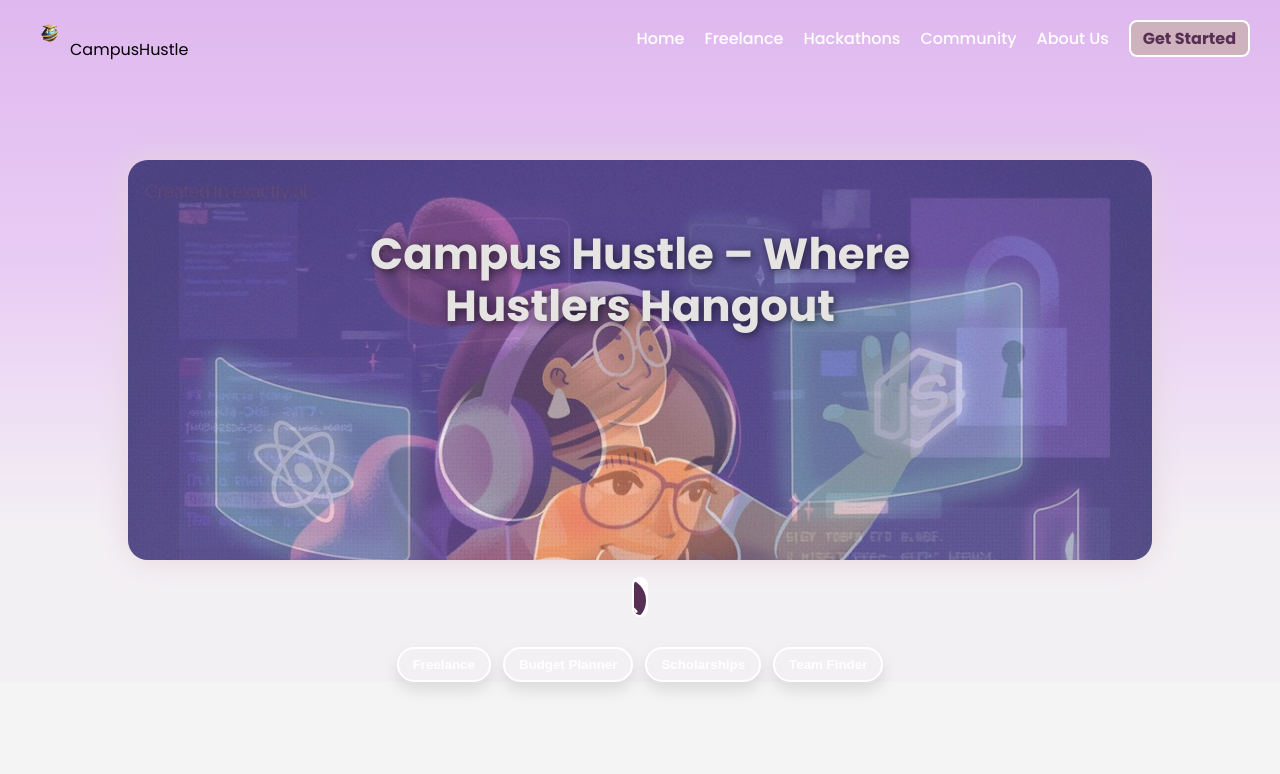
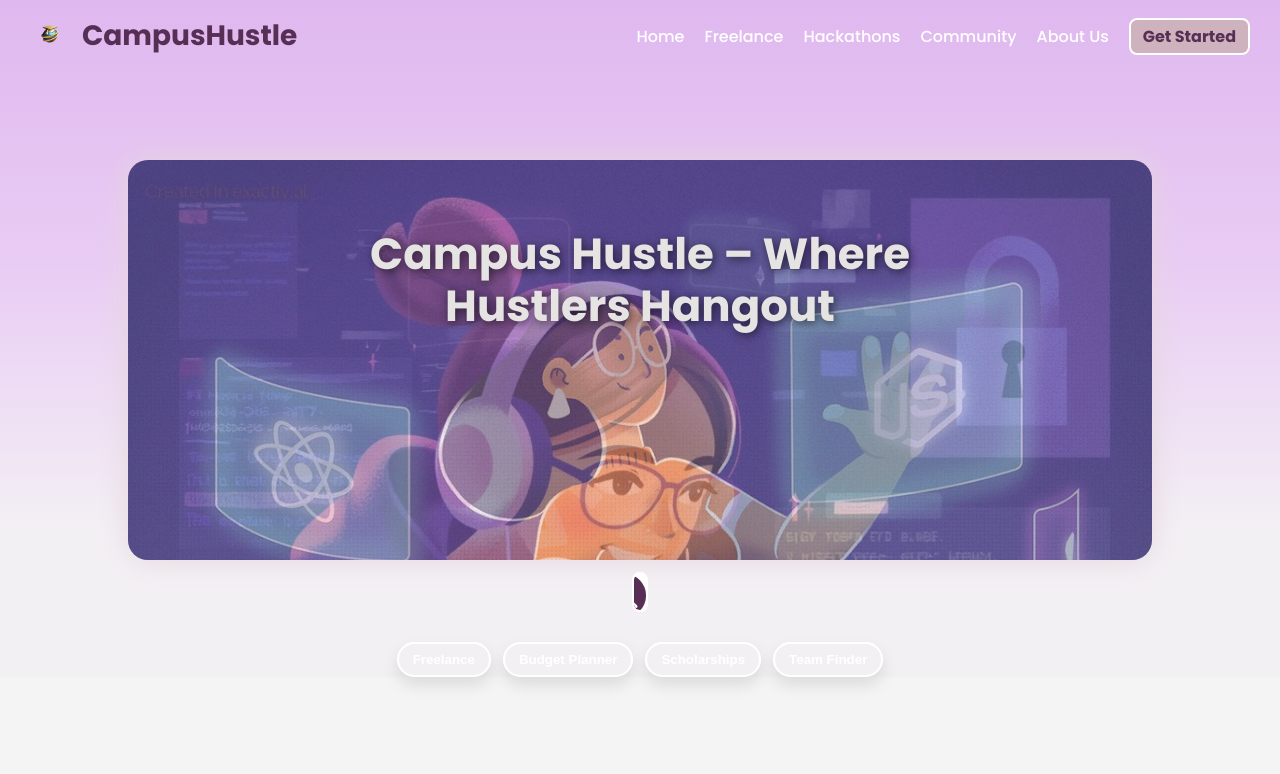
Before and after one commit to AnshulAlgoS/campushustleOG, a React (Create React App) app: page / in a window 1280 px wide. Shown: the top 774 px of the page. Built offline with nearby package versions, Linux system fonts and the light colour scheme; no server answers.

Commit message:
Update HomePage.css

```diff
--- a/src/views/HomePage.css
+++ b/src/views/HomePage.css
@@ -24,8 +24,22 @@ html {
 }
 
 .strip-logo {
-  height: 50px;
+  height: 70px;
+  width: auto;
 }
+.logo-combo {
+  display: flex;
+  align-items: center;
+  gap: 12px;
+}
+
+.logo-text {
+  font-size: 28px;
+  font-weight: 700;
+  color: #572E54;
+  font-family: 'Poppins', sans-serif;
+}
+
 
 .navbar-desktop {
   display: flex;
```
